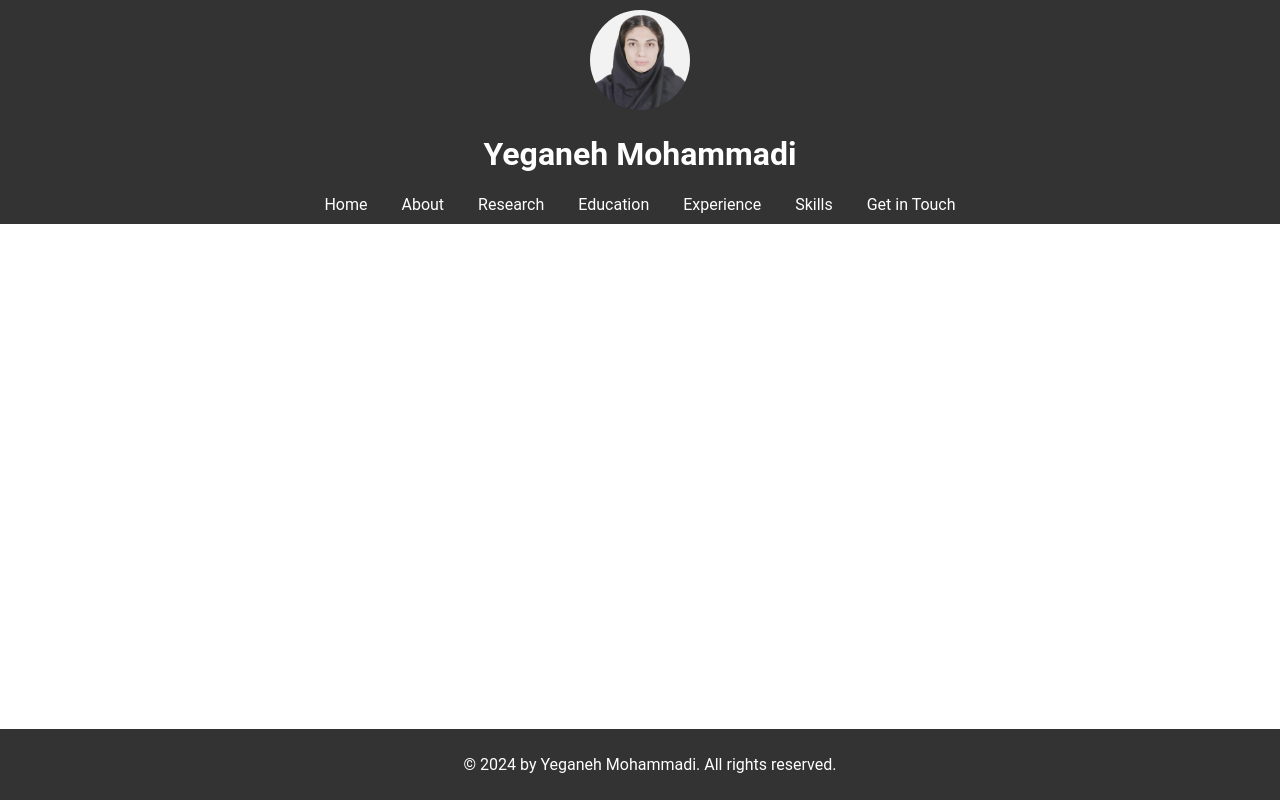
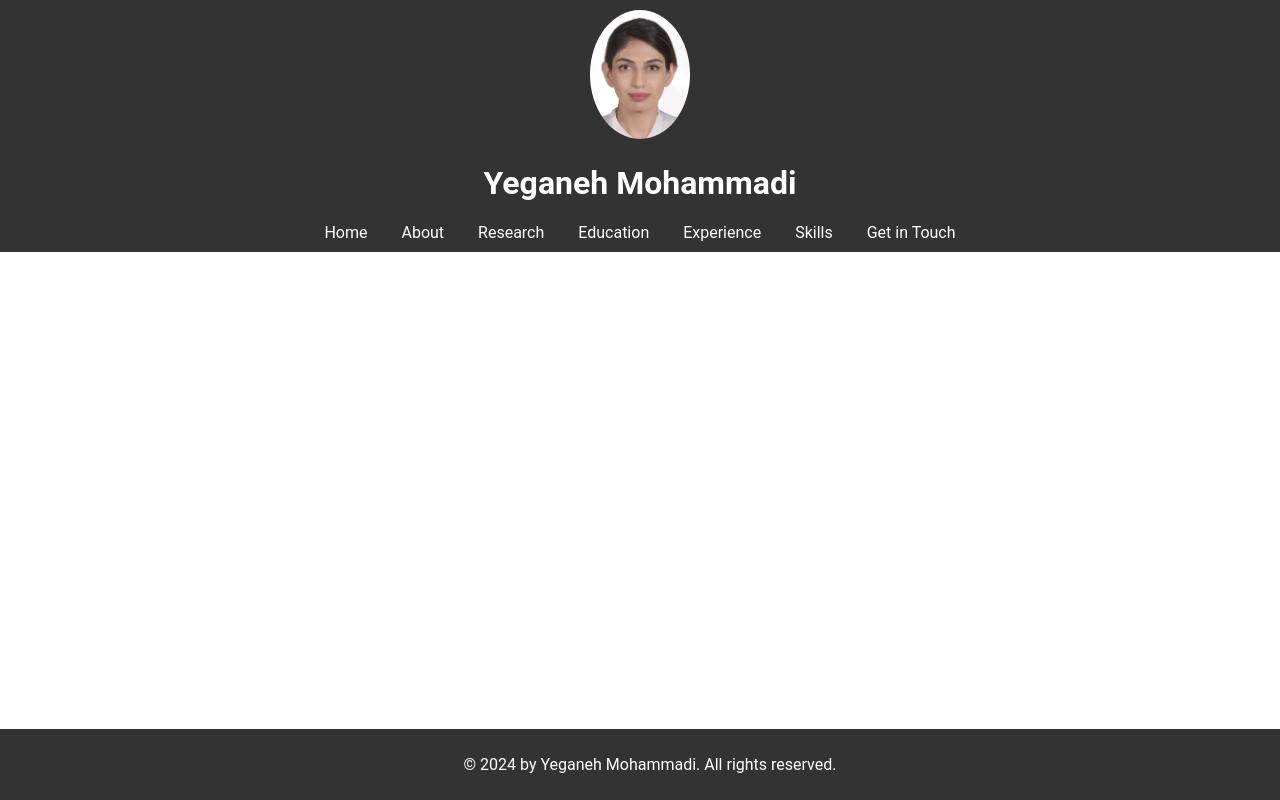
Before and after one commit to yeganeh98/yeganeh98.github.io, a plain HTML site: page research.html in a window 1280 px wide. Drawn offline with nearby package versions, Linux system fonts and the light colour scheme.

Commit message:
Update research.html

```diff
--- a/research.html
+++ b/research.html
@@ -9,7 +9,7 @@
 </head>
 <body>
     <header>
-        <img src="unnamed.jpg" alt="Yeganeh Mohammadi">
+        <img src="9539 - Canada Visa.jpg" alt="Yeganeh Mohammadi">
         <h1>Yeganeh Mohammadi</h1>
         <nav class="main-menu">
             <a href="index.html">Home</a>
```
